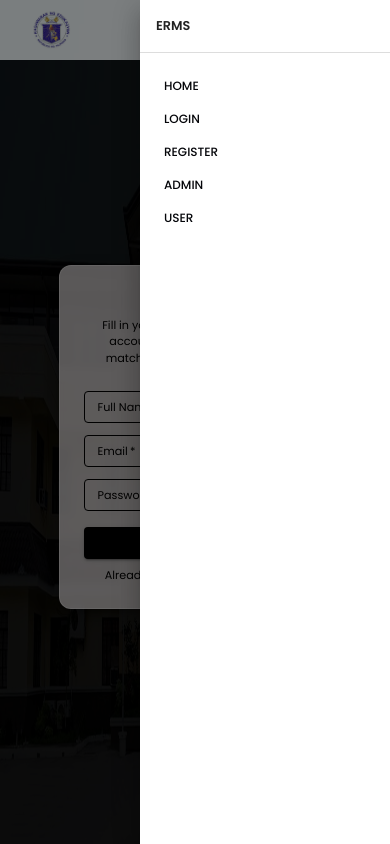
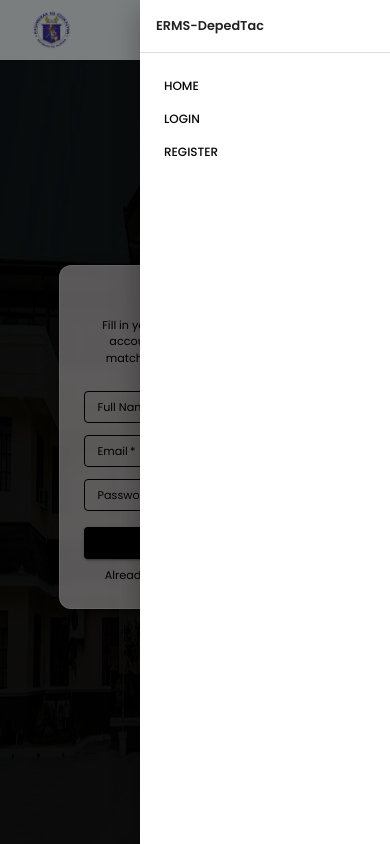
Before and after one commit to ivandancil/ERMS-CapstoneFrt, a React (Vite) app: page /ERMS-CapstoneFrt/register in a window 390 px wide. Both pictures are taken after a click on the button 350 px from the left and 30 px from the top of the page. Built offline with nearby package versions, Linux system fonts and the light colour scheme.

Commit message:
Update: changes in components/Navbar

```diff
--- a/src/components/Navbar.tsx
+++ b/src/components/Navbar.tsx
@@ -121,7 +121,7 @@ function Navbar() {
                 fontFamily: "Poppins"
               }}
             >
-          {userName || "ERMS"}
+          {userName || "ERMS-DepedTac"}
         </Typography>
       </Box>
       <Box sx={{ display: "flex", flexDirection: "column", p: 2 }}>
@@ -156,7 +156,7 @@ function Navbar() {
                 Register
               </Button>
             </NavLink>
-              <NavLink to="/admin" style={{ textDecoration: "none" }}>
+              {/* <NavLink to="/admin" style={{ textDecoration: "none" }}>
               <Button fullWidth sx={{ justifyContent: "flex-start",  fontFamily: "Poppins" }}>
                 Admin
               </Button>
@@ -165,7 +165,7 @@ function Navbar() {
               <Button fullWidth sx={{ justifyContent: "flex-start",  fontFamily: "Poppins" }}>
                 User
               </Button>
-            </NavLink>
+            </NavLink> */}
           </>
         )}
       </Box>
```
